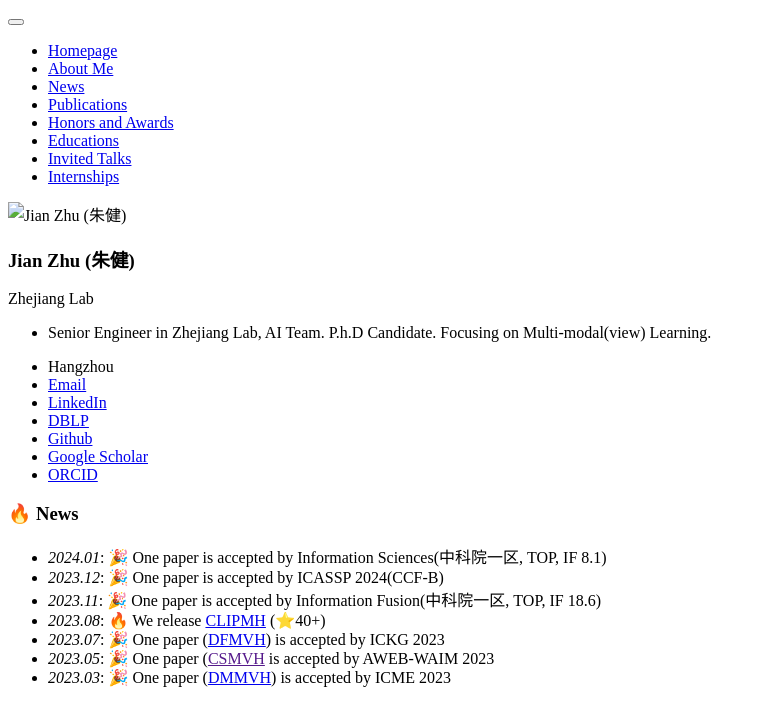
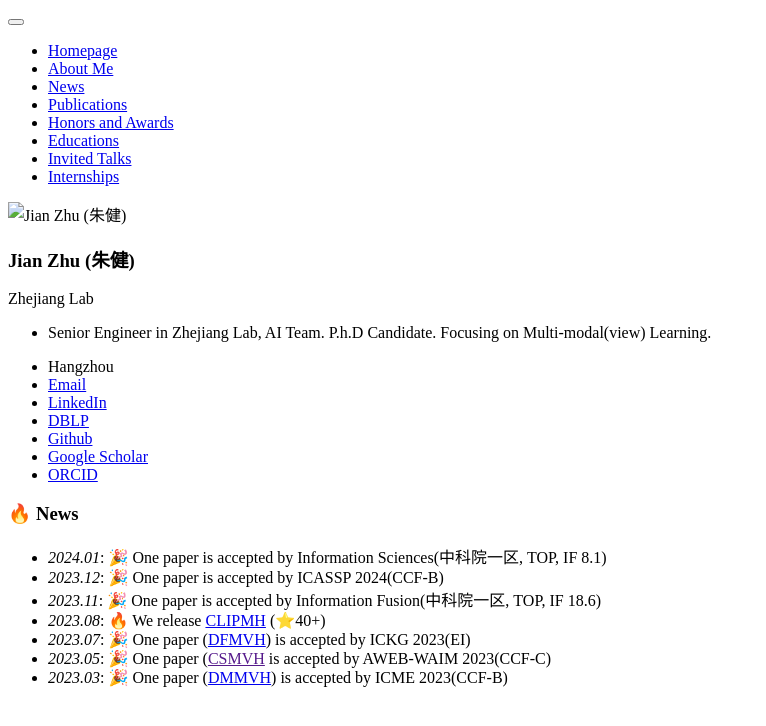
Before and after one commit to HackerHyper/HackerHyper.github.io, a Jekyll site: the page built from _pages/includes/news.md, in a window 1280 px wide. Shown: the top 726 px of the page, without its empty margins (0-766 px from the left). Built offline with Jekyll 4.4.1, drawn with Linux system fonts in a browser that asks for light colours; our own code applies the rules of GitHub Pages for plain Markdown files.

Commit message:
first commit

```diff
--- a/_pages/includes/news.md
+++ b/_pages/includes/news.md
@@ -3,6 +3,6 @@
 - *2023.12*: 🎉 One paper is accepted by ICASSP 2024(CCF-B)
 - *2023.11*: 🎉 One paper is accepted by Information Fusion(中科院一区, TOP, IF 18.6)
 - *2023.08*: 🔥 We release [CLIPMH](https://github.com/HackerHyper/CLIPMH) (⭐️40+)
-- *2023.07*: 🎉 One paper ([DFMVH](https://github.com/HackerHyper/DMMVH)) is accepted by ICKG 2023
-- *2023.05*: 🎉 One paper ([CSMVH]() is accepted by AWEB-WAIM 2023
-- *2023.03*: 🎉 One paper ([DMMVH](https://github.com/HackerHyper/DMMVH)) is accepted by ICME 2023
+- *2023.07*: 🎉 One paper ([DFMVH](https://github.com/HackerHyper/DMMVH)) is accepted by ICKG 2023(EI)
+- *2023.05*: 🎉 One paper ([CSMVH]() is accepted by AWEB-WAIM 2023(CCF-C)
+- *2023.03*: 🎉 One paper ([DMMVH](https://github.com/HackerHyper/DMMVH)) is accepted by ICME 2023(CCF-B)
```
